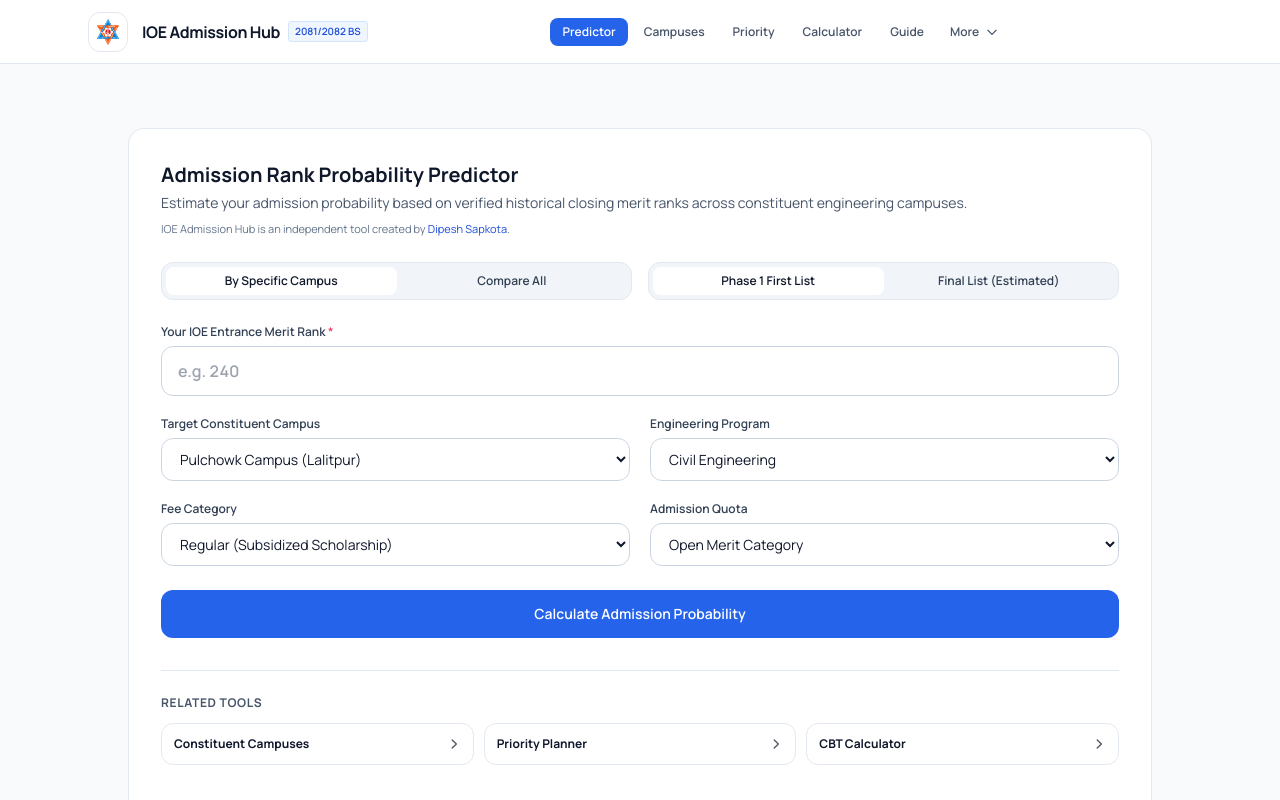
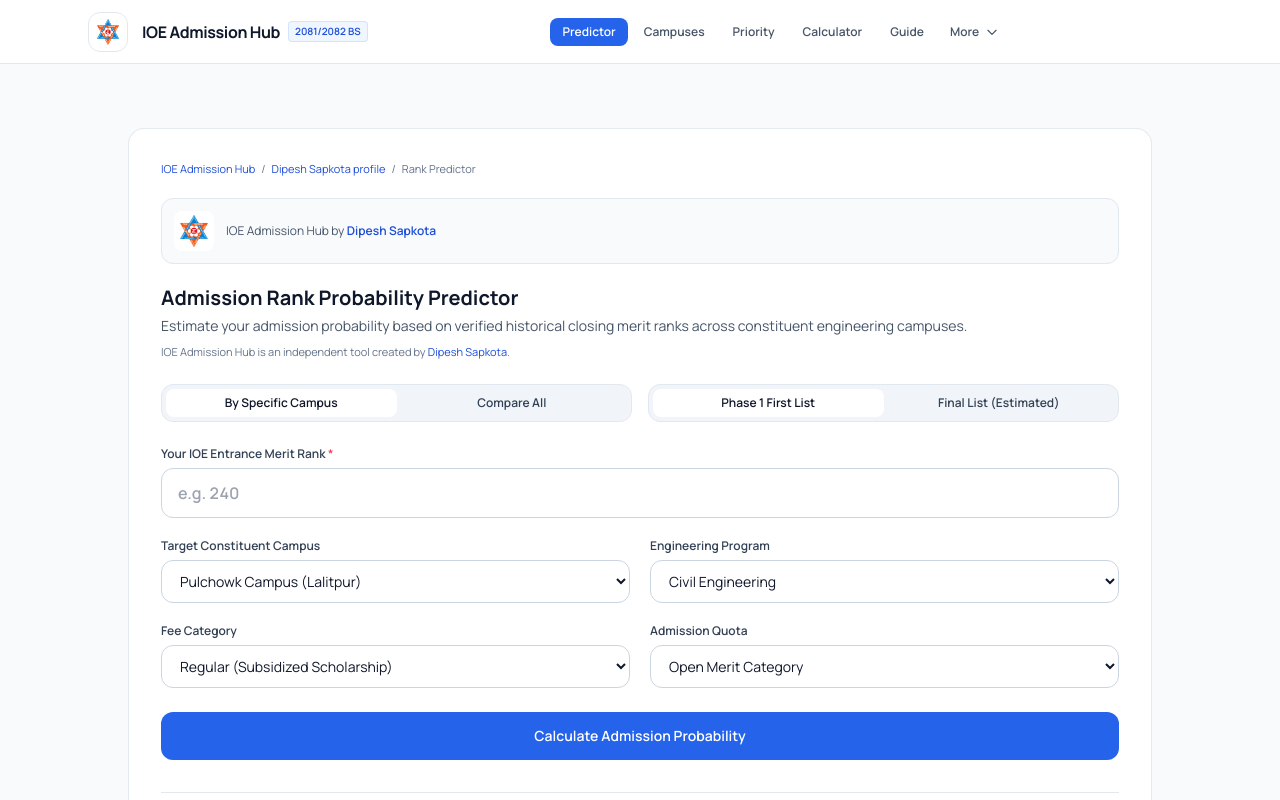
Before and after one commit to Dszae/ioe-admission-guide, a React (Vite) app: page / in a window 1280 px wide. Shown: the top 800 px of the page. Built offline with nearby package versions, Linux system fonts and the light colour scheme.

Commit message:
Keep profile identity visible in hydrated sections

```diff
--- a/src/App.jsx
+++ b/src/App.jsx
@@ -41,6 +41,20 @@ const TAB_SEO = {
   checklist: ['IOE Admission Checklist | IOE Admission Hub', 'Track the IOE admission process from CBT registration through document verification with a private progress checklist.'],
   notices: ['IOE Admission Notices and Circulars | IOE Admission Hub', 'Search IOE entrance notices, circulars, quota documents, merit lists, and campus admission updates.'],
   financials: ['IOE Engineering Fees and Living Costs | IOE Admission Hub', 'Compare four-year tuition and estimated living costs across Regular, Full Fee, and affiliated engineering paths.']
+};
+const TAB_LABELS = {
+  predictor: 'Rank Predictor',
+  profile: 'Profile',
+  calculator: 'CBT Calculator',
+  estimator: 'Score-to-Rank Estimator',
+  campuses: 'Campuses and Seat Matrix',
+  affiliated: 'Affiliated Colleges',
+  compare: 'Compare Disciplines',
+  priority: 'Priority Optimizer',
+  guide: 'Admission Guide',
+  checklist: 'Admission Checklist',
+  notices: 'Admission Notices',
+  financials: 'Fees and Living Costs'
 };
 
 export default function App() {
@@ -145,6 +159,19 @@ export default function App() {
             : 'bg-white border-slate-200/90 shadow-2xs'
         }`}>
           <main id="main-content" tabIndex="-1" className="min-w-0 focus:outline-none">
+            <nav aria-label="Breadcrumb" className="mb-5 text-[11px] text-slate-500 dark:text-slate-400">
+              <ol className="flex flex-wrap items-center gap-1.5">
+                <li><a href="/" className="text-blue-700 hover:underline">IOE Admission Hub</a></li>
+                <li aria-hidden="true">/</li>
+                <li><a href="/profile/" className="text-blue-700 hover:underline">Dipesh Sapkota profile</a></li>
+                <li aria-hidden="true">/</li>
+                <li aria-current="page">{TAB_LABELS[activeTab] || 'Admission Tools'}</li>
+              </ol>
+            </nav>
+            <div className="flex items-center gap-3 mb-5 p-3 rounded-xl border border-slate-200 bg-slate-50 dark:bg-slate-800 dark:border-slate-700">
+              <img src="/ioe-logo.png" alt="IOE Admission Hub profile image" className="w-10 h-10 object-contain rounded-lg bg-white p-1" />
+              <p className="text-xs text-slate-600 dark:text-slate-300">IOE Admission Hub by <a href="/profile/" className="font-semibold text-blue-700 hover:underline">Dipesh Sapkota</a></p>
+            </div>
             {activeTab === 'predictor' && <RankPredictor isDark={isDark} onNavigateTab={setActiveTab} />}
             {activeTab === 'profile' && (
               <article className="animate-fadeIn">
```
